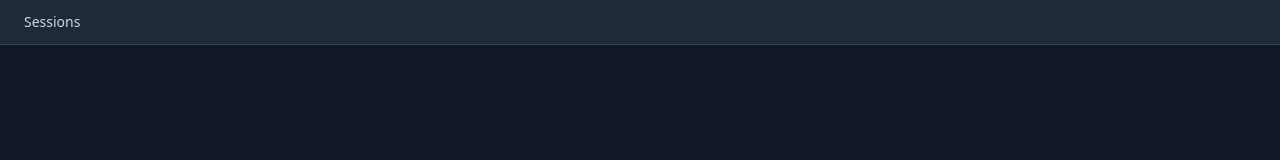
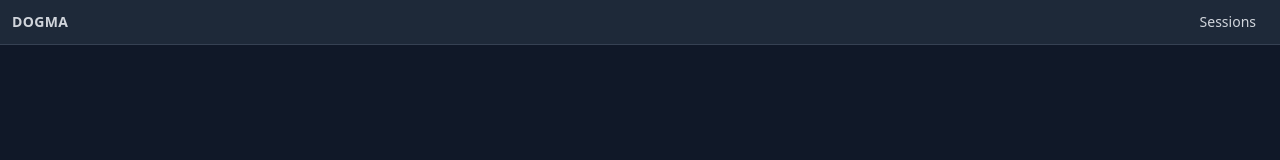
Before and after one commit to Marcel-Bich/dogma, a Preact app in the folder frontend/: page / in a window 1280 px wide. Shown: the top 160 px of the page. Built offline with nearby package versions, Linux system fonts and the light colour scheme.

Commit message:
feat(9.2-01): add app title branding
Add DOGMA title text to left side of header with proper font weight
and tracking. Sessions button moved to right with justify-between
layout for clear visual hierarchy.

```diff
--- a/frontend/src/app.tsx
+++ b/frontend/src/app.tsx
@@ -56,7 +56,8 @@ export function App() {
 
   return (
     <div class="flex flex-col h-screen bg-gray-900">
-      <div class="flex items-center px-3 py-2 bg-gray-800 border-b border-gray-700">
+      <div class="flex items-center justify-between px-3 py-2 bg-gray-800 border-b border-gray-700">
+        <span class="text-sm font-semibold tracking-wide text-gray-300 select-none">DOGMA</span>
         <button
           type="button"
           aria-label="Toggle sessions"
```
Also changed, not shown: 2 other files (tests, documents, lock files or other folders).
